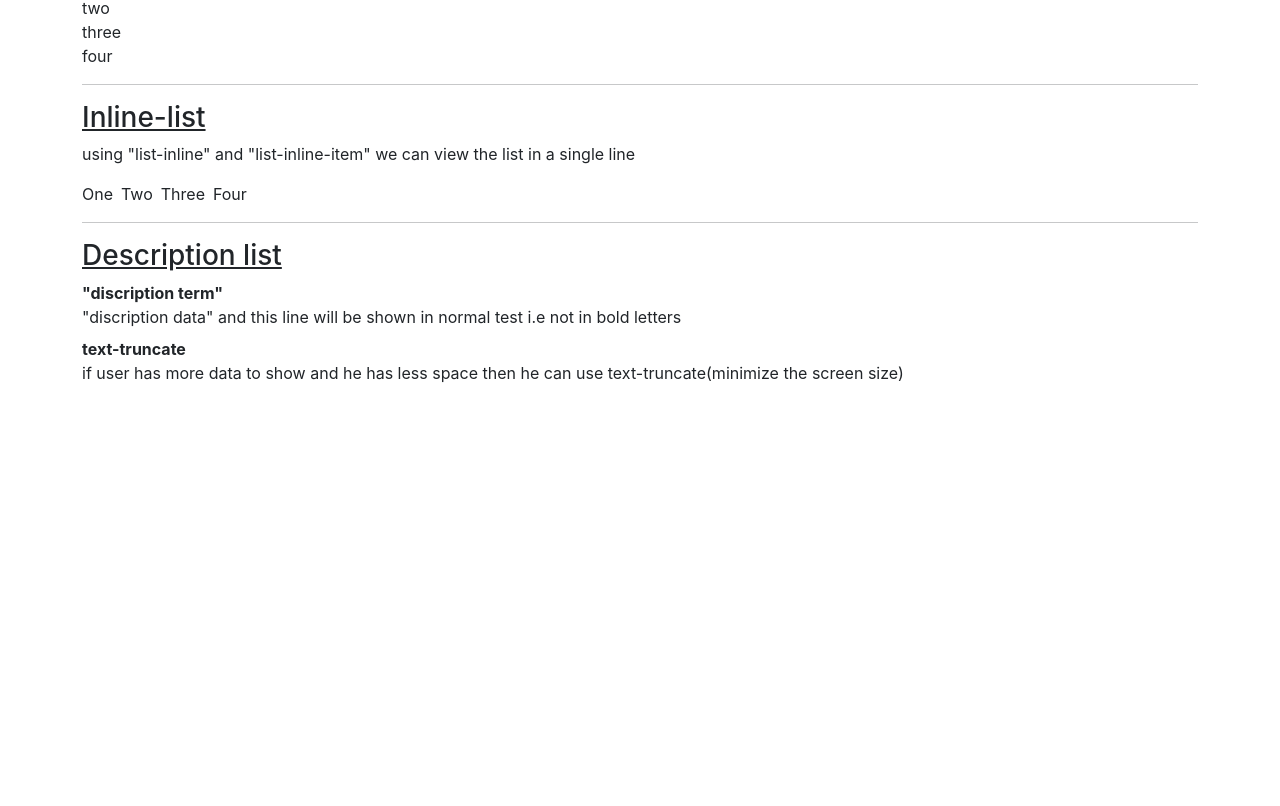
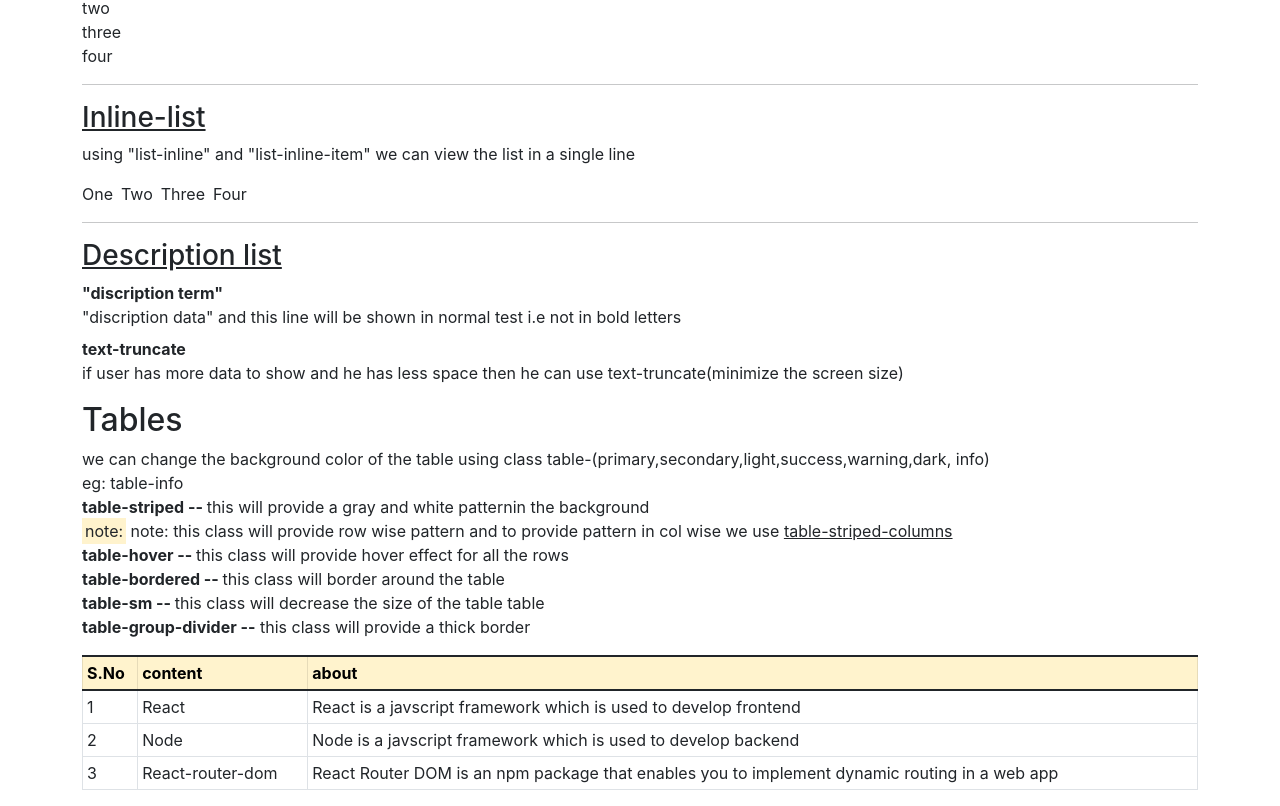
Before and after one commit to ksagar03/react-practice, a React (Create React App) app in the folder react-router/: page / in a window 1280 px wide. Shown: the part 5269-6075 px from the top of the page. Before the commit the page ends 5670 px from the top, so only its background shows below. Built offline with nearby package versions, Linux system fonts and the light colour scheme.

Commit message:
worked on tables i

```diff
--- a/react-router/src/App.js
+++ b/react-router/src/App.js
@@ -391,7 +391,10 @@ function App() {
         </ul>
         <hr />
         <h3 className="text-decoration-underline">Inline-list</h3>
-          <p>using "list-inline" and "list-inline-item" we can view the list in a single line</p>
+        <p>
+          using "list-inline" and "list-inline-item" we can view the list in a
+          single line
+        </p>
         <ul className="list-inline">
           <li className="list-inline-item">One</li>
           <li className="list-inline-item">Two</li>
@@ -402,11 +405,74 @@ function App() {
         <h3 className="text-decoration-underline">Description list</h3>
         <dl>
           <dt>"discription term"</dt>
-            <dd>"discription data" and this line will be shown in normal test i.e not in bold letters</dd>
+          <dd>
+            "discription data" and this line will be shown in normal test i.e
+            not in bold letters
+          </dd>
           <dt>text-truncate</dt>
-            <dd className="text-truncate">if user has more data to show and he has less space then he can use text-truncate(minimize the screen size) </dd>
+          <dd className="text-truncate">
+            if user has more data to show and he has less space then he can use
+            text-truncate(minimize the screen size){" "}
+          </dd>
         </dl>
-
+        <h2>Tables</h2>
+        <p>
+          we can change the background color of the table using class
+          table-(primary,secondary,light,success,warning,dark, info) <br /> eg:
+          table-info <br /> <strong>table-striped -- </strong> this will provide
+          a gray and white patternin the background <br />{" "}
+          <span className="mark"> note:</span> note: this class will provide row
+          wise pattern and to provide pattern in col wise we use{" "}
+          <span className="text-decoration-underline">
+            {" "}
+            table-striped-columns
+          </span>{" "}
+          <br />
+          <strong>table-hover -- </strong> this class will provide hover effect
+          for all the rows
+          <br />
+          <strong>table-bordered -- </strong> this class will border around the
+          table
+          <br />
+          <strong>table-sm -- </strong> this class will decrease the size of the
+          table table
+          <br />
+          <strong>table-group-divider --</strong> this class will provide a
+          thick border
+        </p>
+        <table className="table  table-hover table-bordered table-sm table-group-divider">
+          <thead className="table-warning">
+            <tr>
+              <th>S.No</th>
+              <th>content</th>
+              <th>about</th>
+            </tr>
+          </thead>
+          <tbody className="table-group-divider">
+            <tr>
+              <td>1</td>
+              <td>React</td>
+              <td>
+                React is a javscript framework which is used to develop frontend
+              </td>
+            </tr>
+            <tr>
+              <td>2</td>
+              <td>Node</td>
+              <td>
+                Node is a javscript framework which is used to develop backend
+              </td>
+            </tr>
+            <tr>
+              <td>3</td>
+              <td>React-router-dom</td>
+              <td>
+                React Router DOM is an npm package that enables you to implement
+                dynamic routing in a web app
+              </td>
+            </tr>
+          </tbody>
+        </table>
       </div>
     </div>
   );
```
Lines whose indentation alone changed are shown as unchanged.
